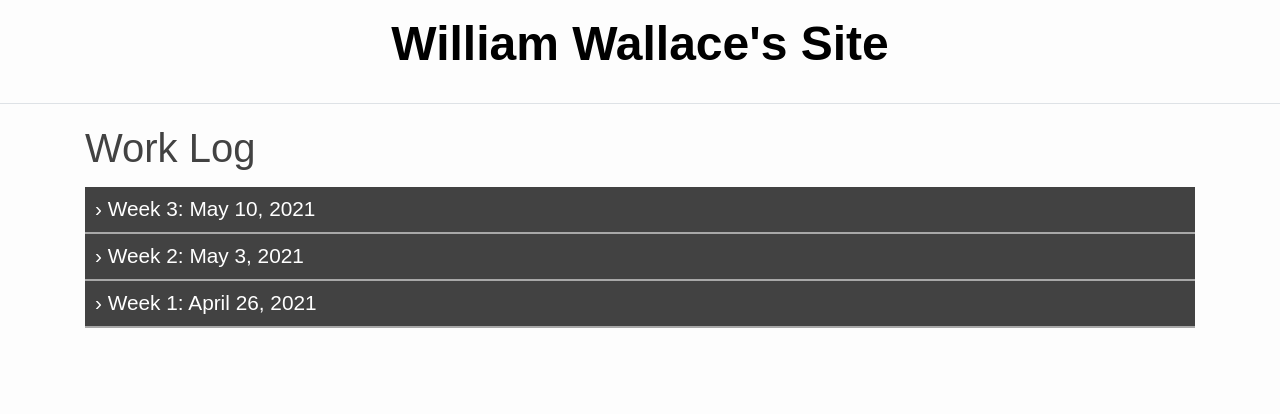
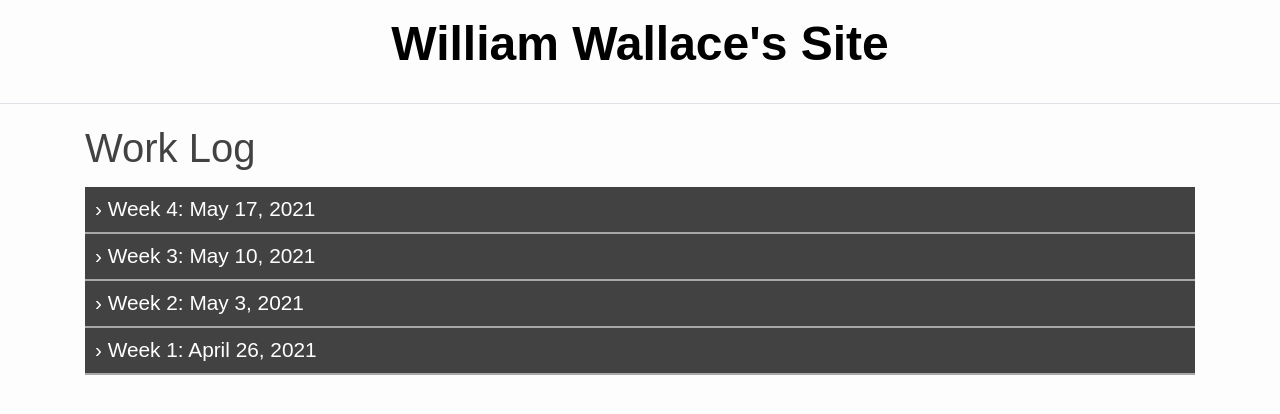
Before and after one commit to masterqwerty/masterqwerty.github.io, a Jekyll site: the page built from _pages/log.md, in a window 1280 px wide. Shown: the top 414 px of the page. Built offline with Jekyll 4.4.1, drawn with Linux system fonts in a browser that asks for light colours.

Commit message:
Added goals and log for this week.

```diff
--- a/_pages/log.md
+++ b/_pages/log.md
@@ -2,6 +2,28 @@
 layout: default
 title: Work Log
 ---
+<h3 class="collapsible">Week 4: May 17, 2021</h3>
+<div class="content">
+  <h5 class="collapsible">Goals</h5>
+  <div class="sub-content">
+  <ul>
+    <li>Finish reading <em>Configuration Scrubbing Architectures for High-Reliability FPGA Systems</em></li>
+    <li>Start reading <em>High Throughput FPGA Configuration Using a Custom DMA Configuration Controller</em></li>
+    <li>Rebuild Linux kernel for Ultra96v1 and update the documentation.</li>
+  </ul>
+  </div>
+  <h5 class="collapsible">Log</h5>
+  <div class="sub-content">
+    <ul>
+      <li><strong>Monday</strong>:
+        <ul>
+          <li>Successfully rebuilt linux kernel for Ultra96v1 and submitted some updates for the documentation in <strong>byuccl/DTRA-URA</strong> repo.</li>
+        </ul>
+      </li>
+    </ul>
+  </div>
+</div>
+
 <h3 class="collapsible">Week 3: May 10, 2021</h3>
 <div class="content">
   <h5 class="collapsible">Goals</h5>
```
Also changed, not shown: Gemfile.lock.
